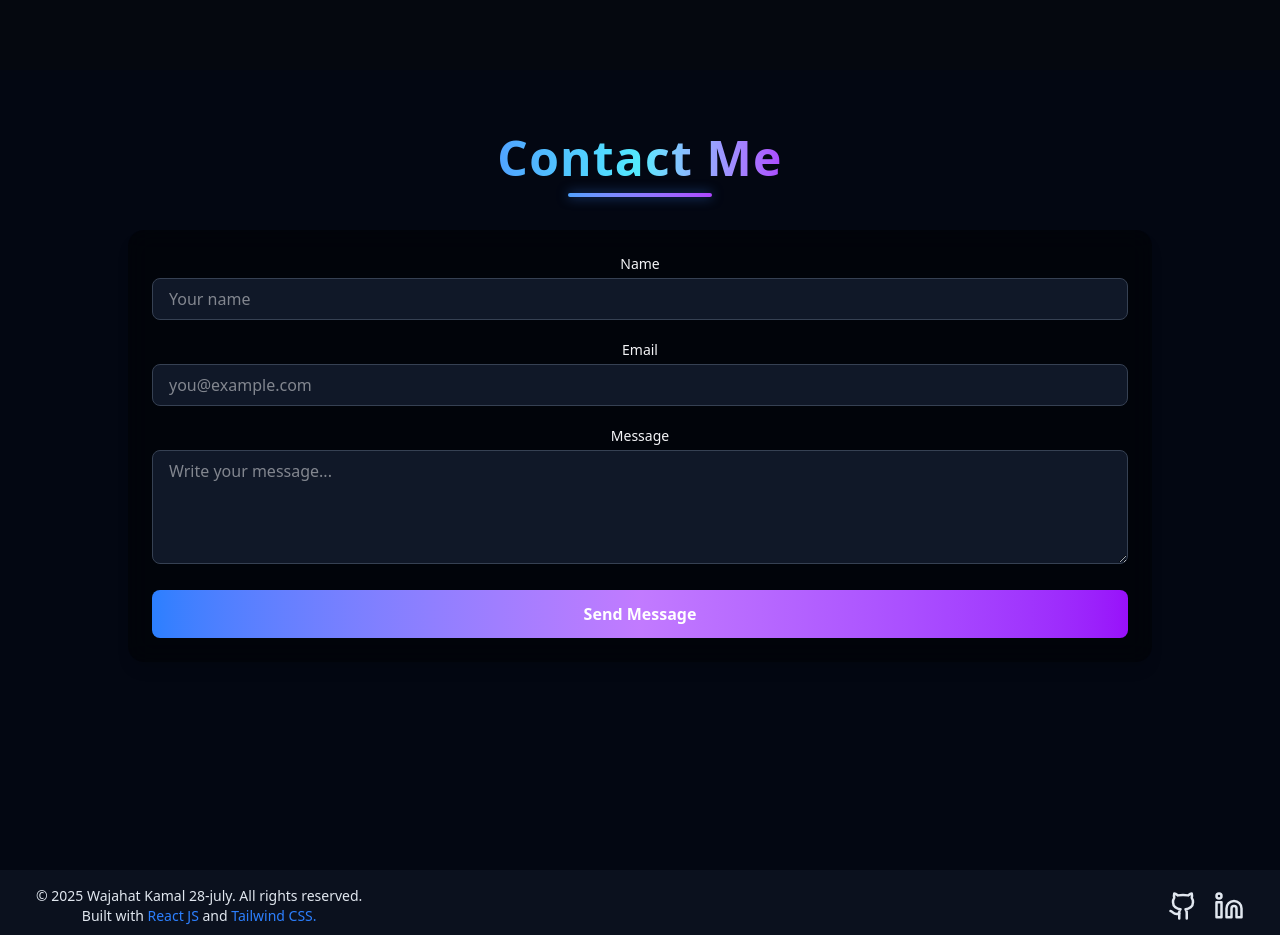
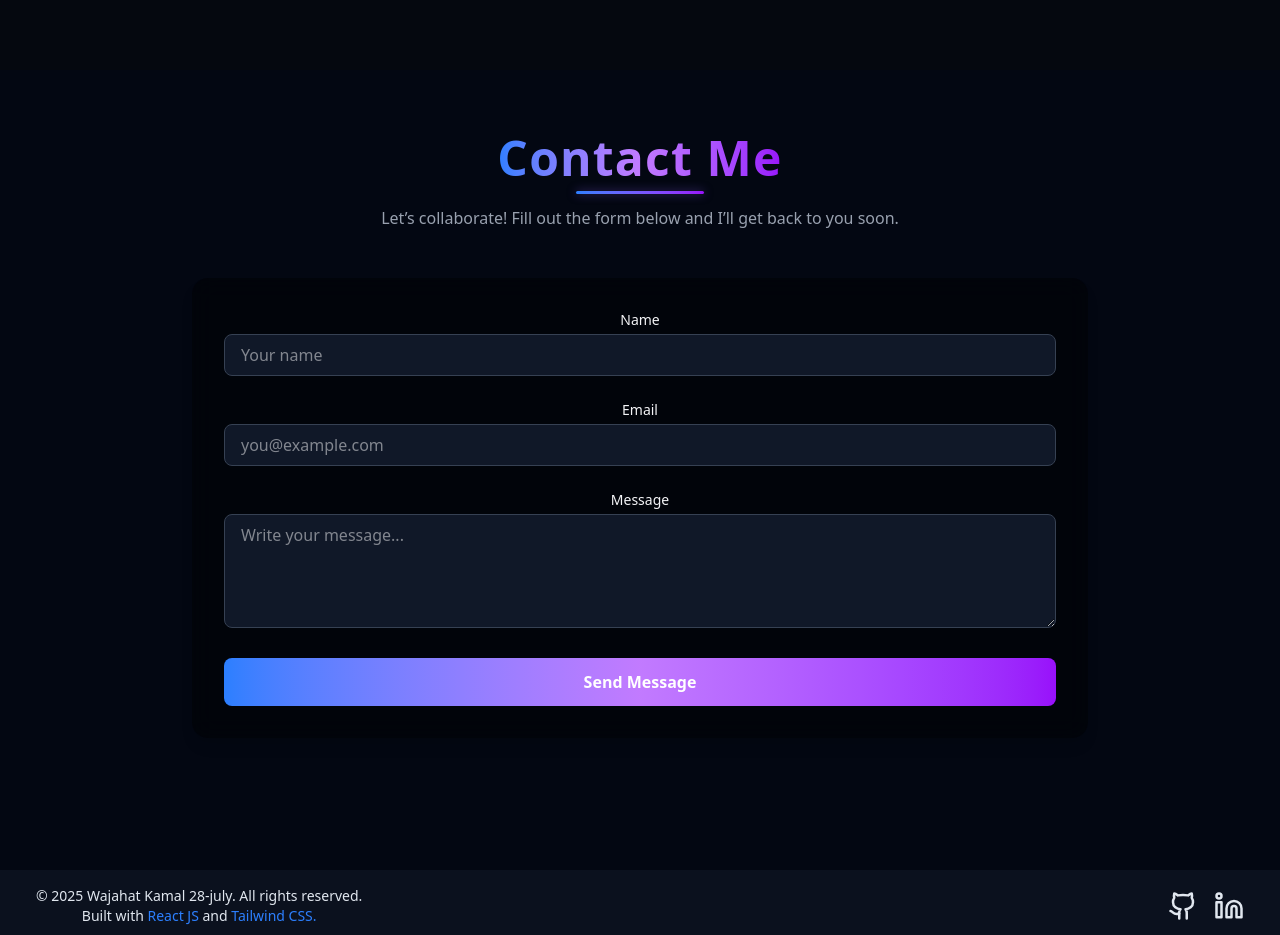
Before and after one commit to wajahat-kamal/Dev-Portfolio, a React (Vite) app: page / in a window 1280 px wide. Shown: the part 2221-3156 px from the top of the page. Built offline with nearby package versions, Linux system fonts and the light colour scheme.

Commit message:
Refactor ContactSection component to enhance layout and styling, including adjustments to heading, form structure, and gradient effects for improved visual appeal and user engagement.

```diff
--- a/src/components/ContactSection.jsx
+++ b/src/components/ContactSection.jsx
@@ -1,27 +1,29 @@
 import React from "react";
-import { Mail, Phone, MapPin } from "lucide-react";
 
-const Contact = () => {
+const ContactSection = () => {
   return (
     <section
       id="contact"
       className="w-full min-h-screen bg-gray-950 text-gray-100 py-16 px-4 sm:px-6 lg:px-10"
     >
-      <div className="max-w-5xl mx-auto">
+      <div className="max-w-4xl mx-auto">
         {/* ---------- Heading ---------- */}
         <div className="text-center mb-12">
-          <h2 className="text-3xl md:text-5xl font-extrabold text-center mb-8 relative">
-            <span className="bg-gradient-to-r from-blue-400 via-cyan-300 to-purple-500 bg-clip-text text-transparent tracking-wide">
+          <h2 className="relative inline-block text-3xl md:text-5xl font-extrabold tracking-wide">
+            <span className="bg-gradient-to-r from-blue-500 via-purple-400 to-purple-600 bg-clip-text text-transparent">
               Contact Me
             </span>
-            <span className="absolute bottom-[-15px] left-1/2 -translate-x-1/2 w-36 h-[4px] bg-gradient-to-r from-blue-400 to-purple-500 rounded-full shadow-[0_0_12px_rgba(59,130,246,0.6)]"></span>
+            <span className="absolute bottom-[-12px] left-1/2 -translate-x-1/2 w-32 h-[3px] bg-gradient-to-r from-blue-500 to-purple-600 rounded-full shadow-[0_0_10px_rgba(139,92,246,0.5)]"></span>
           </h2>
+          <p className="mt-6 text-gray-400 max-w-xl mx-auto text-sm sm:text-base">
+            Let’s collaborate! Fill out the form below and I’ll get back to you soon.
+          </p>
         </div>
 
-        <div>
+        {/* ---------- Contact Form ---------- */}
         <form
           onSubmit={(e) => e.preventDefault()}
-            className="bg-black/40 backdrop-blur-md p-6 rounded-2xl shadow-lg space-y-5"
+          className="bg-black/40 backdrop-blur-md p-6 sm:p-8 rounded-2xl shadow-lg space-y-6"
         >
           <div>
             <label className="block mb-1 text-sm font-medium">Name</label>
@@ -58,16 +60,16 @@ const Contact = () => {
 
           <button
             type="submit"
-              className="w-full py-3 rounded-lg font-semibold text-white bg-gradient-to-r from-blue-500 via-purple-400 to-purple-600
+            className="w-full py-3 rounded-lg font-semibold text-white
+                       bg-gradient-to-r from-blue-500 via-purple-400 to-purple-600
                        hover:opacity-90 transition duration-200"
           >
             Send Message
           </button>
         </form>
       </div>
-      </div>
     </section>
   );
 };
 
-export default Contact;
+export default ContactSection;
```
Lines whose indentation alone changed are shown as unchanged.
